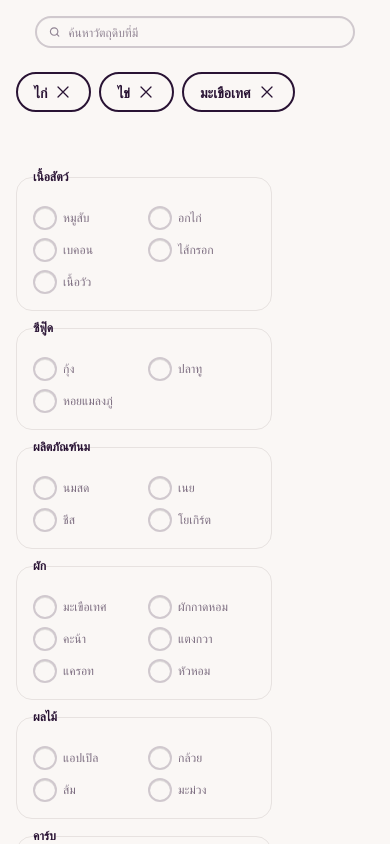
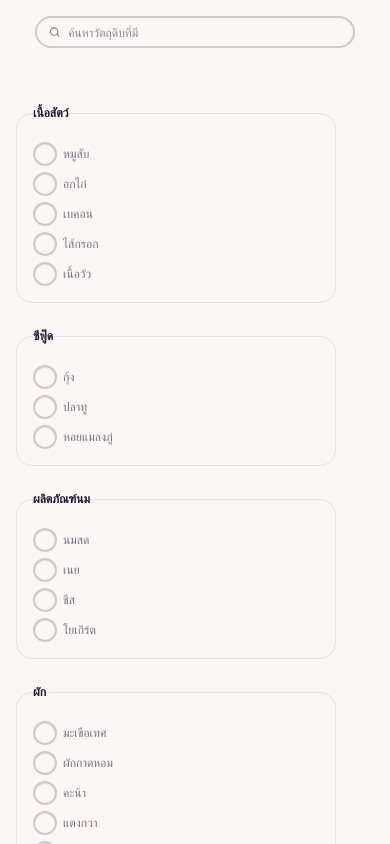
Before and after one commit to thanetpooh/health-me, a React (Vite) app in the folder frontend/: page / in a window 390 px wide. Shown: the top 844 px of the page. Built offline with nearby package versions, Linux system fonts and the light colour scheme.

Commit message:
feat: home page responsive design

```diff
--- /dev/null
+++ b/frontend/src/features/ingredient/components/CategoryFieldset.tsx
@@ -0,0 +1,25 @@
+import React from 'react';
+import type { Ingredient } from '../../../types/ingredient';
+type Props = {
+  label: string;
+  ingredients: Ingredient[];
+  toggle: (id: number) => void;
+};
+
+const CategoryFieldset = ({ label, ingredients, toggle }: Props) => {
+  return (
+    <>
+      <fieldset className="fieldset bg-base-100 border-base-300 rounded-box w-full max-w-xs border p-4 mb-4">
+        <legend className="fieldset-legend">{label}</legend>
+        {ingredients.map((item) => (
+          <label key={item.id} className="label">
+            <input type="checkbox" className="checkbox" onChange={() => toggle(item.id)} />
+            {item.title}
+          </label>
+        ))}
+      </fieldset>
+    </>
+  );
+};
+
+export default CategoryFieldset;
--- a/frontend/src/features/ingredient/components/IngredientCategory.tsx
+++ b/frontend/src/features/ingredient/components/IngredientCategory.tsx
@@ -1,67 +1,54 @@
 import React, { useState } from 'react';
+import SelectedIngredients from './SelectedIngredients';
+import type { Ingredient } from '../../../types/ingredient';
+import CategoryFieldset from './CategoryFieldset';
+import MealCard from '../../meal/components/MealCard';
 
 const IngredientCategory = () => {
-  type Ingredient = {
-    id: number;
-    name: string;
-    category:
-      | 'meat'
-      | 'seafood'
-      | 'dairy'
-      | 'vegetable'
-      | 'fruit'
-      | 'carb'
-      | 'canned'
-      | 'condiment'
-      | 'spice'
-      | 'other';
-    defaultChecked?: boolean;
-  };
+  const ingredientsInCategory: Ingredient[] = [
+    { id: 1, title: 'หมูสับ', category: 'meat' },
+    { id: 2, title: 'อกไก่', category: 'meat' },
+    { id: 3, title: 'เบคอน', category: 'meat' },
+    { id: 4, title: 'ไส้กรอก', category: 'meat' },
+    { id: 5, title: 'เนื้อวัว', category: 'meat' },
 
-  const ingredientsInCategory: Ingredient[] = [
-    { id: 1, name: 'หมูสับ', category: 'meat' },
-    { id: 2, name: 'อกไก่', category: 'meat' },
-    { id: 3, name: 'เบคอน', category: 'meat' },
-    { id: 4, name: 'ไส้กรอก', category: 'meat' },
-    { id: 5, name: 'เนื้อวัว', category: 'meat' },
+    { id: 6, title: 'กุ้ง', category: 'seafood' },
+    { id: 7, title: 'ปลาทู', category: 'seafood' },
+    { id: 9, title: 'หอยแมลงภู่', category: 'seafood' },
 
-    { id: 6, name: 'กุ้ง', category: 'seafood' },
-    { id: 7, name: 'ปลาทู', category: 'seafood' },
-    { id: 9, name: 'หอยแมลงภู่', category: 'seafood' },
+    { id: 11, title: 'นมสด', category: 'dairy' },
+    { id: 12, title: 'เนย', category: 'dairy' },
+    { id: 13, title: 'ชีส', category: 'dairy' },
+    { id: 14, title: 'โยเกิร์ต', category: 'dairy' },
 
-    { id: 11, name: 'นมสด', category: 'dairy' },
-    { id: 12, name: 'เนย', category: 'dairy' },
-    { id: 13, name: 'ชีส', category: 'dairy' },
-    { id: 14, name: 'โยเกิร์ต', category: 'dairy' },
+    { id: 15, title: 'มะเขือเทศ', category: 'vegetable' },
+    { id: 16, title: 'ผักกาดหอม', category: 'vegetable' },
+    { id: 17, title: 'คะน้า', category: 'vegetable' },
+    { id: 18, title: 'แตงกวา', category: 'vegetable' },
+    { id: 19, title: 'แครอท', category: 'vegetable' },
+    { id: 20, title: 'หัวหอม', category: 'vegetable' },
 
-    { id: 15, name: 'มะเขือเทศ', category: 'vegetable' },
-    { id: 16, name: 'ผักกาดหอม', category: 'vegetable' },
-    { id: 17, name: 'คะน้า', category: 'vegetable' },
-    { id: 18, name: 'แตงกวา', category: 'vegetable' },
-    { id: 19, name: 'แครอท', category: 'vegetable' },
-    { id: 20, name: 'หัวหอม', category: 'vegetable' },
+    { id: 21, title: 'แอปเปิล', category: 'fruit' },
+    { id: 22, title: 'กล้วย', category: 'fruit' },
+    { id: 23, title: 'ส้ม', category: 'fruit' },
+    { id: 24, title: 'มะม่วง', category: 'fruit' },
 
-    { id: 21, name: 'แอปเปิล', category: 'fruit' },
-    { id: 22, name: 'กล้วย', category: 'fruit' },
-    { id: 23, name: 'ส้ม', category: 'fruit' },
-    { id: 24, name: 'มะม่วง', category: 'fruit' },
+    { id: 25, title: 'ข้าวสวย', category: 'carb' },
+    { id: 26, title: 'ข้าวกล้อง', category: 'carb' },
+    { id: 27, title: 'มาม่า', category: 'carb' },
+    { id: 28, title: 'เส้นสปาเกตตี', category: 'carb' },
+    { id: 29, title: 'วุ้นเส้น', category: 'carb' },
 
-    { id: 25, name: 'ข้าวสวย', category: 'carb' },
-    { id: 26, name: 'ข้าวกล้อง', category: 'carb' },
-    { id: 27, name: 'มาม่า', category: 'carb' },
-    { id: 28, name: 'เส้นสปาเกตตี', category: 'carb' },
-    { id: 29, name: 'วุ้นเส้น', category: 'carb' },
+    { id: 30, title: 'ซอสถั่วเหลือง', category: 'condiment' },
+    { id: 31, title: 'ซอสมะเขือเทศ', category: 'condiment' },
+    { id: 32, title: 'กะทิ', category: 'condiment' },
+    { id: 33, title: 'น้ำปลา', category: 'condiment' },
+    { id: 34, title: 'น้ำมันมะกอก', category: 'condiment' },
 
-    { id: 30, name: 'ซอสถั่วเหลือง', category: 'condiment' },
-    { id: 31, name: 'ซอสมะเขือเทศ', category: 'condiment' },
-    { id: 32, name: 'กะทิ', category: 'condiment' },
-    { id: 33, name: 'น้ำปลา', category: 'condiment' },
-    { id: 34, name: 'น้ำมันมะกอก', category: 'condiment' },
-
-    { id: 35, name: 'พริกไทย', category: 'spice' },
-    { id: 36, name: 'เกลือ', category: 'spice' },
-    { id: 37, name: 'ผงปรุงรส', category: 'spice' },
-    { id: 38, name: 'พริกป่น', category: 'spice' },
+    { id: 35, title: 'พริกไทย', category: 'spice' },
+    { id: 36, title: 'เกลือ', category: 'spice' },
+    { id: 37, title: 'ผงปรุงรส', category: 'spice' },
+    { id: 38, title: 'พริกป่น', category: 'spice' },
   ];
 
   const categoryGroups: { key: Ingredient['category']; label: string }[] = [
@@ -80,43 +67,31 @@ const IngredientCategory = () => {
   {
     const toggle = (id: number) => {
       setUserSelectedIngredients((prev) => (prev.includes(id) ? prev.filter((item) => item !== id) : [...prev, id]));
-      console.log(userSelectedIngredients);
     };
-
-    // โจทย์ : dispaly ของที่เลือก
-    // ส่ง array ของ id ทั้งหมด ให้ ingredientsInCategory  เช่น [1,3,5,2,10]
-    // ingredientsInCategory ใช้ filter ว่า include ไหม ถ้า include ก็ให้return ingredientsInCategory.title มา
 
     return (
       <>
-        <p className="text-red-500">{userSelectedIngredients}</p>
+        <div className="flex flex-col gap-2 md:flex-row md:flex-wrap">
+          {userSelectedIngredients.map((id) => {
+            const found = ingredientsInCategory.find((item) => item.id === id);
+            return found ? <SelectedIngredients key={found.id} ingredient={found} /> : null;
+          })}
+        </div>
 
-        <section>
-          <p>
-            {userSelectedIngredients.map((id) => {
-              const found = ingredientsInCategory.find((element) => element.id === id);
-              return found ? <li key={id}>{found.name}</li> : null;
+        <section className="md:grid md:grid-cols-2">
+          <div>
+            {categoryGroups.map(({ key, label }) => {
+              const filterIngredients = ingredientsInCategory.filter((i) => i.category === key);
+              if (!filterIngredients.length) return null;
+              return <CategoryFieldset label={label} ingredients={filterIngredients} toggle={toggle} />;
             })}
-          </p>
-          {categoryGroups.map(({ key, label }) => {
-            const filterIngredients = ingredientsInCategory.filter((i) => i.category === key);
-            if (!filterIngredients.length) return null;
-
-            return (
-              <fieldset
-                key={key}
-                className="grid grid-cols-2 gap-2 fieldset bg-base-100 border-base-300 rounded-box w-64 border p-4"
-              >
-                <legend className="fieldset-legend">{label}</legend>
-                {filterIngredients.map((item) => (
-                  <label key={item.id} className="label">
-                    <input type="checkbox" className="checkbox" onChange={() => toggle(item.id)} />
-                    {item.name}
-                  </label>
-                ))}
-              </fieldset>
-            );
-          })}
+          </div>
+          <div className="grid grid-cols-2 gap-10 items-start content-start ">
+            <MealCard />
+            <MealCard />
+            <MealCard />
+            <MealCard />
+          </div>
         </section>
       </>
     );
--- a/frontend/src/features/ingredient/components/SelectedIngredients.tsx
+++ b/frontend/src/features/ingredient/components/SelectedIngredients.tsx
@@ -1,49 +1,27 @@
 import React from 'react';
+import type { Ingredient } from '../../../types/ingredient';
 
-const SelectedIngredients = () => {
+type SelectedIngredientsProps = {
+  ingredient: Ingredient;
+};
+
+const SelectedIngredients = ({ ingredient }: SelectedIngredientsProps) => {
+  if (!ingredient) return null;
   return (
     <>
-      <section className="text-center flex flex-row gap-2">
       <button className="btn btn-outline">
-          ไก่
+        {ingredient.title}
         <svg
           xmlns="http://www.w3.org/2000/svg"
           fill="none"
           viewBox="0 0 24 24"
-            stroke-width="1.5"
+          strokeWidth="1.5"
           stroke="currentColor"
           className="size-5"
         >
-            <path stroke-linecap="round" stroke-linejoin="round" d="M6 18 18 6M6 6l12 12" />
+          <path strokeLinecap="round" strokeLinejoin="round" d="M6 18 18 6M6 6l12 12" />
         </svg>
       </button>
-        <button className="btn btn-outline">
-          ไข่
-          <svg
-            xmlns="http://www.w3.org/2000/svg"
-            fill="none"
-            viewBox="0 0 24 24"
-            stroke-width="1.5"
-            stroke="currentColor"
-            className="size-5"
-          >
-            <path stroke-linecap="round" stroke-linejoin="round" d="M6 18 18 6M6 6l12 12" />
-          </svg>
-        </button>
-        <button className="btn btn-outline">
-          มะเขือเทศ
-          <svg
-            xmlns="http://www.w3.org/2000/svg"
-            fill="none"
-            viewBox="0 0 24 24"
-            stroke-width="1.5"
-            stroke="currentColor"
-            className="size-5"
-          >
-            <path stroke-linecap="round" stroke-linejoin="round" d="M6 18 18 6M6 6l12 12" />
-          </svg>
-        </button>
-      </section>
     </>
   );
 };
--- a/frontend/src/pages/Home.tsx
+++ b/frontend/src/pages/Home.tsx
@@ -1,18 +1,15 @@
 import Pagination from '../components/Pagination';
 import IngredientCategory from '../features/ingredient/components/IngredientCategory';
 import SearchBar from '../features/ingredient/components/SearchBar';
-import SelectedIngredients from '../features/ingredient/components/SelectedIngredients';
 import MealCard from '../features/meal/components/MealCard';
 
 const Home = () => {
   return (
     <>
-      <div className="container mx-auto  p-4">
+      <div className="container mx-auto p-4 ">
         <div className="flex flex-col gap-6">
           <SearchBar />
-          <SelectedIngredients />
           <IngredientCategory />
-          <MealCard />
           <Pagination />
         </div>
       </div>
--- /dev/null
+++ b/frontend/src/types/ingredient.ts
@@ -0,0 +1,6 @@
+export type Ingredient = {
+  id: number;
+  title: string;
+  category: 'meat' | 'seafood' | 'dairy' | 'vegetable' | 'fruit' | 'carb' | 'canned' | 'condiment' | 'spice' | 'other';
+  defaultChecked?: boolean;
+};
```
Also changed, not shown: frontend/src/components/Pagination.tsx (+7 -5 lines), frontend/src/features/meal/components/MealCard.tsx (+2 -5 lines). Lines whose indentation alone changed are shown as unchanged.
